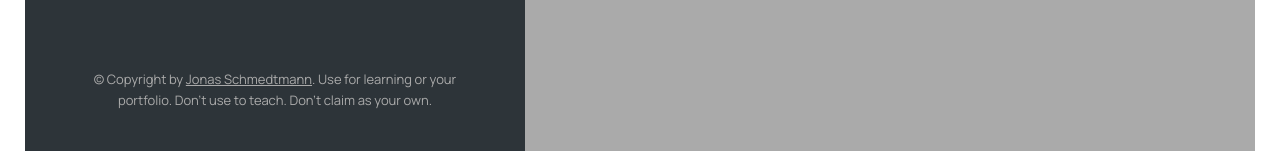
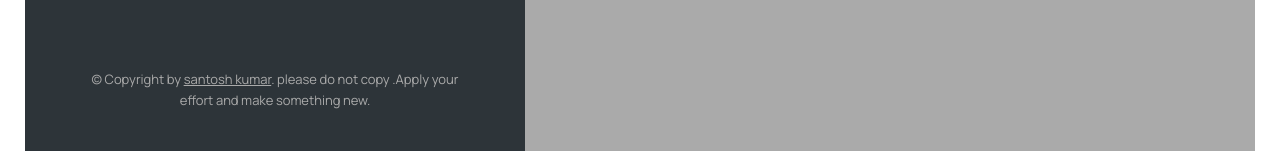
Before and after one commit to sant123-crypto680/mapty, a plain HTML site: page index.html in a window 1280 px wide. Shown: the part 624-784 px from the top of the page. Drawn offline with nearby package versions, Linux system fonts and the light colour scheme.

Commit message:
Update index.html

```diff
--- a/index.html
+++ b/index.html
@@ -126,10 +126,9 @@
         <a
           class="twitter-link"
           target="_blank"
-          href="https://twitter.com/jonasschmedtman"
-          >Jonas Schmedtmann</a
-        >. Use for learning or your portfolio. Don't use to teach. Don't claim
-        as your own.
+          href="https://github.com/sant123-crypto680"
+          >santosh kumar</a
+        >. please do not copy .Apply your effort and make something new.
       </p>
     </div>
 
```
